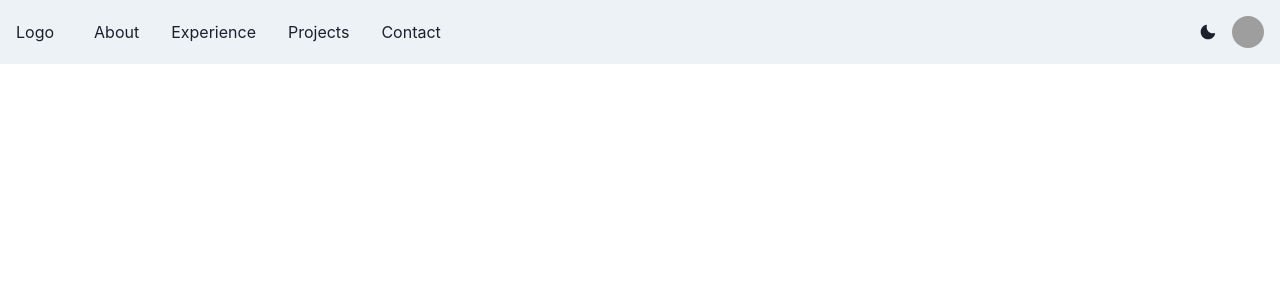
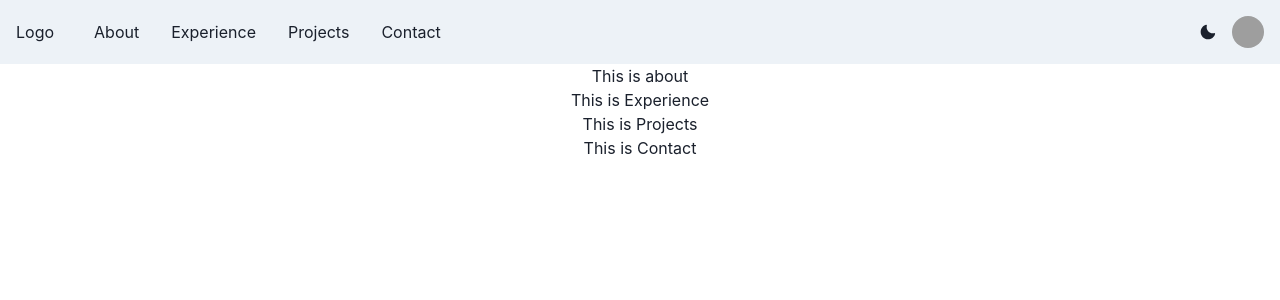
Before and after one commit to morabrandoi/NewPortfolioSite, a React (Create React App) app in the folder frontend/: page / in a window 1280 px wide. Shown: the top 300 px of the page. Built offline with nearby package versions, Linux system fonts and the light colour scheme; grey boxes are pictures that could not be loaded.

Commit message:
added body structure and sections

```diff
--- /dev/null
+++ b/frontend/src/components/About.tsx
@@ -0,0 +1,17 @@
+import * as React from "react"
+import {
+  Text
+} from "@chakra-ui/react"
+
+type AboutProps = {
+
+}
+
+export default function About(props: AboutProps) {
+
+  return (
+    <Text>
+      This is about
+    </Text>
+  );
+}
--- a/frontend/src/components/App.tsx
+++ b/frontend/src/components/App.tsx
@@ -4,9 +4,21 @@ import {
   theme,
 } from "@chakra-ui/react"
 import Nav from "./Nav"
+import Body from "./Body"
+import About from "./About"
+import Experience from "./Experience"
+import Projects from "./Projects"
+import Contact from "./Contact"
 
 export const App = () => (
   <ChakraProvider theme={theme}>
     <Nav/>
+    <Body>
+      <About/>
+      <Experience/>
+      <Projects/>
+      <Contact/>
+    </Body>
+
   </ChakraProvider>
 )
--- /dev/null
+++ b/frontend/src/components/Body.tsx
@@ -0,0 +1,17 @@
+import {ReactNode} from "react"
+import {
+  Flex,
+} from "@chakra-ui/react"
+
+type BodyProps = {
+  children: ReactNode;
+}
+
+export default function Body({children} : BodyProps) {
+
+  return (
+    <Flex direction={'column'} align='center'>
+      {children}
+    </Flex>
+  );
+}
--- /dev/null
+++ b/frontend/src/components/Contact.tsx
@@ -0,0 +1,17 @@
+import * as React from "react"
+import {
+  Text
+} from "@chakra-ui/react"
+
+type ContactProps = {
+
+}
+
+export default function Contact(props: ContactProps) {
+
+  return (
+    <Text>
+      This is Contact
+    </Text>
+  );
+}
--- /dev/null
+++ b/frontend/src/components/Experience.tsx
@@ -0,0 +1,17 @@
+import * as React from "react"
+import {
+  Text
+} from "@chakra-ui/react"
+
+type ExperienceProps = {
+
+}
+
+export default function Experience(props: ExperienceProps) {
+
+  return (
+    <Text>
+      This is Experience
+    </Text>
+  );
+}
--- /dev/null
+++ b/frontend/src/components/Projects.tsx
@@ -0,0 +1,17 @@
+import * as React from "react"
+import {
+  Text
+} from "@chakra-ui/react"
+
+type ProjectsProps = {
+
+}
+
+export default function Projects(props: ProjectsProps) {
+
+  return (
+    <Text>
+      This is Projects
+    </Text>
+  );
+}
```
